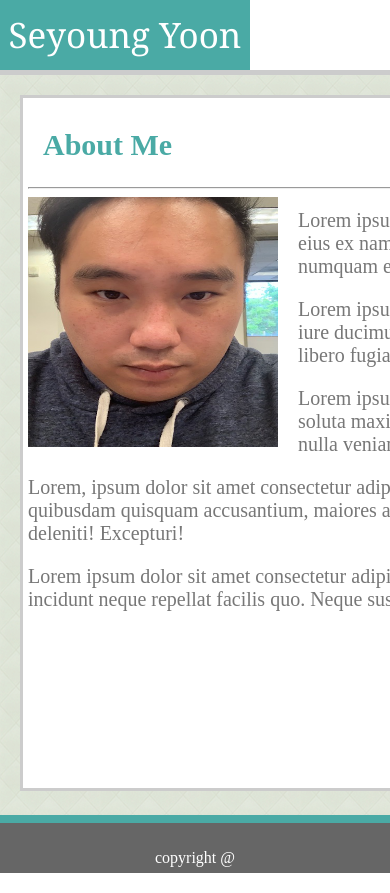
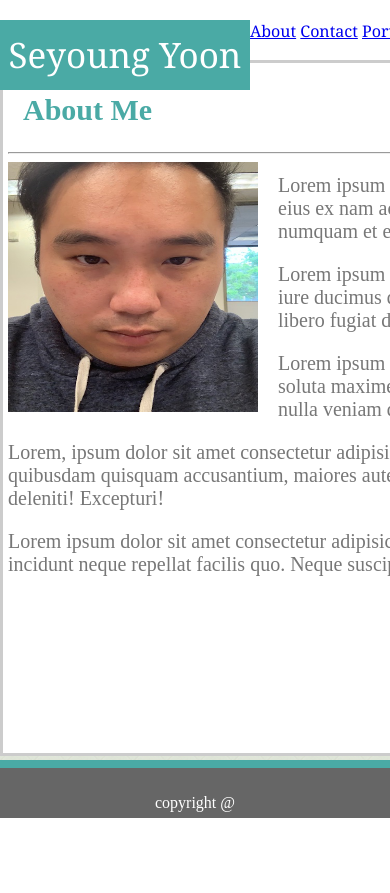
Before and after one commit to sseang011/Responsive-Portfolio, a plain HTML site: page index.html in a window 390 px wide. Shown: the top 893 px of the page. After the commit the page ends 844 px from the top, so only its background shows below. Drawn offline with Linux system fonts and the light colour scheme.

Commit message:
add media screen

```diff
--- a/assets/css/style.css
+++ b/assets/css/style.css
@@ -136,3 +136,37 @@ Article {
     bottom: 0;
     background: #4aaaa5;
 }
+
+@media screen and (max-width: 980px) {
+    nav {
+        margin-right: 60px;
+    }
+    .header {
+        margin-left: -10px;
+        padding: 0 10px;
+    }
+
+    .contents {
+        width: 70%;
+        padding-left: 5%;
+    }
+}
+
+@media screen and (max-width: 768px) {
+    .contents {
+        width: 100%;
+        padding-left: 0;
+    }
+}
+
+@media screen and (max-width: 640px) {
+
+    nav {
+        float: none;
+        margin-left: 23%;
+    }
+    .contents {
+        margin-top: -35px;
+        padding: 0;
+    }
+}
```
